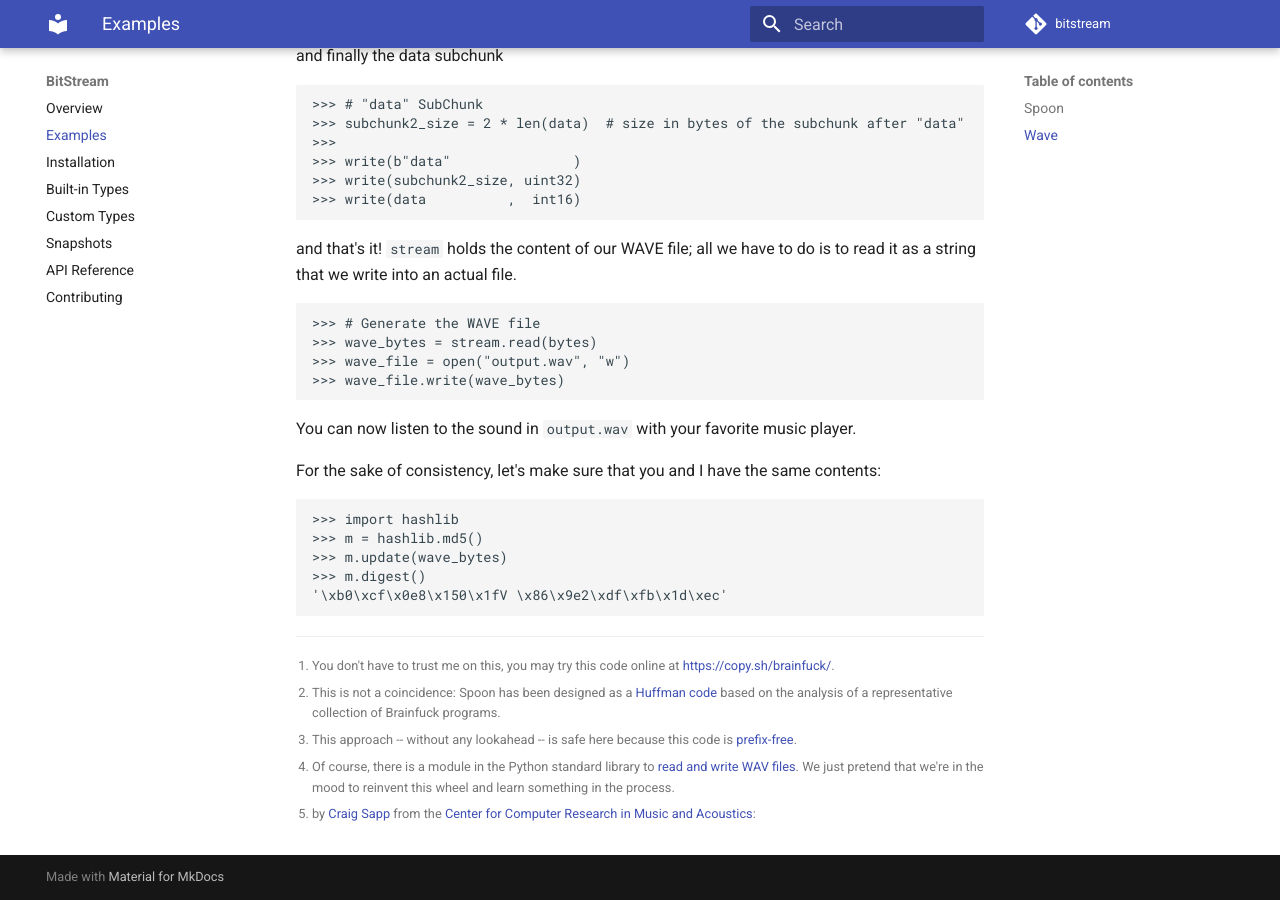
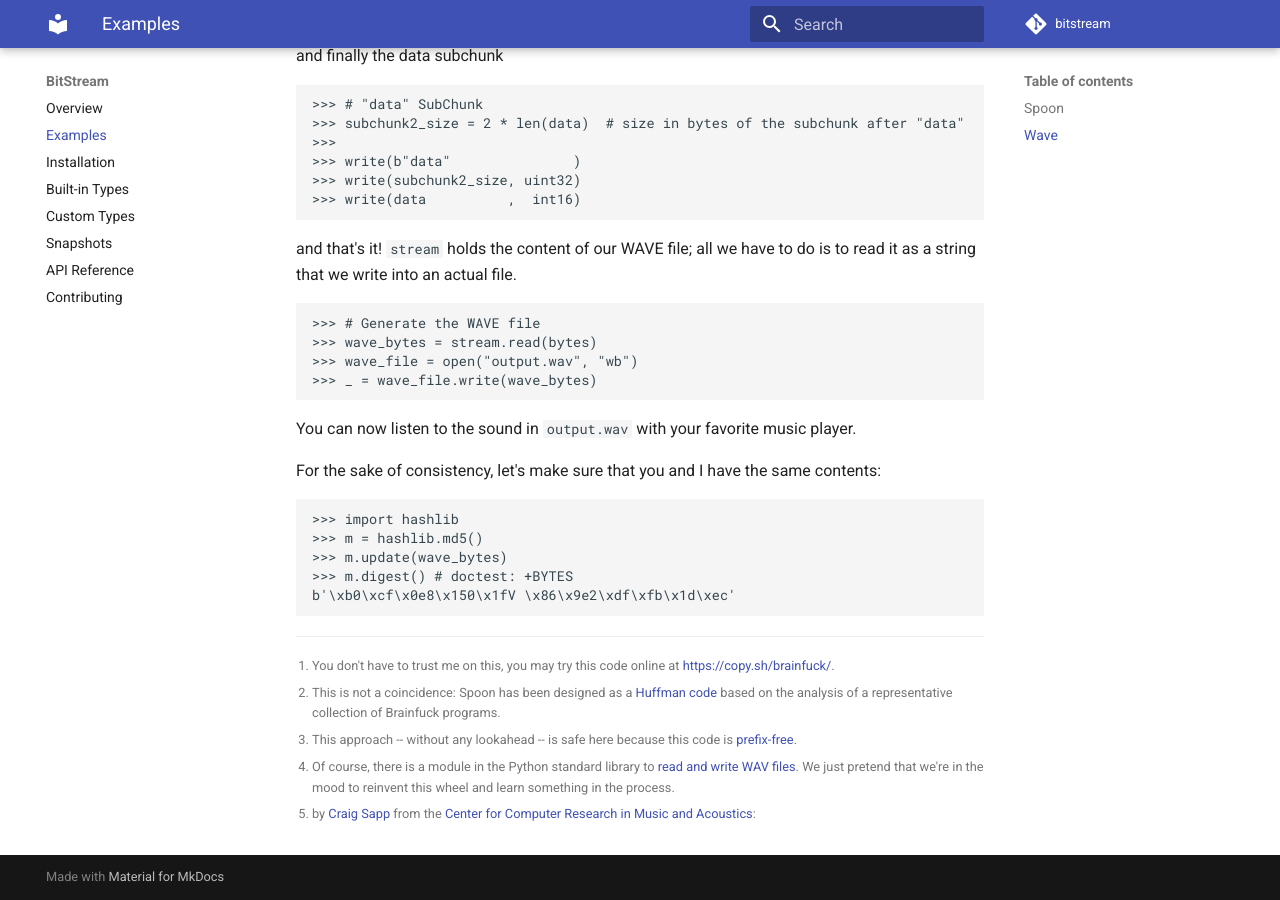
Before and after one commit to boisgera/bitstream, an MkDocs documentation site: the page built from mkdocs/examples.md, in a window 1280 px wide and 900 px high, scrolled down 4070 px. Built offline with MkDocs 1.6.1 and Material for MkDocs 9.7.7, drawn with Linux system fonts in a browser that asks for light colours; comment, search, counter and statistics services are not loaded; old or Windows-style settings are respelled for this version of MkDocs.

Commit message:
fix tests in examples.md

```diff
--- a/mkdocs/examples.md
+++ b/mkdocs/examples.md
@@ -241,8 +241,8 @@ actual file.
 
     >>> # Generate the WAVE file
     >>> wave_bytes = stream.read(bytes)
-    >>> wave_file = open("output.wav", "w")
-    >>> wave_file.write(wave_bytes)
+    >>> wave_file = open("output.wav", "wb")
+    >>> _ = wave_file.write(wave_bytes)
 
 You can now listen to the sound in `output.wav` with your favorite music player.
 
@@ -252,5 +252,5 @@ contents:
     >>> import hashlib
     >>> m = hashlib.md5()
     >>> m.update(wave_bytes)
-    >>> m.digest()
-    '\xb0\xcf\x0e8\x150\x1fV \x86\x9e2\xdf\xfb\x1d\xec'
+    >>> m.digest() # doctest: +BYTES
+    b'\xb0\xcf\x0e8\x150\x1fV \x86\x9e2\xdf\xfb\x1d\xec'
```
